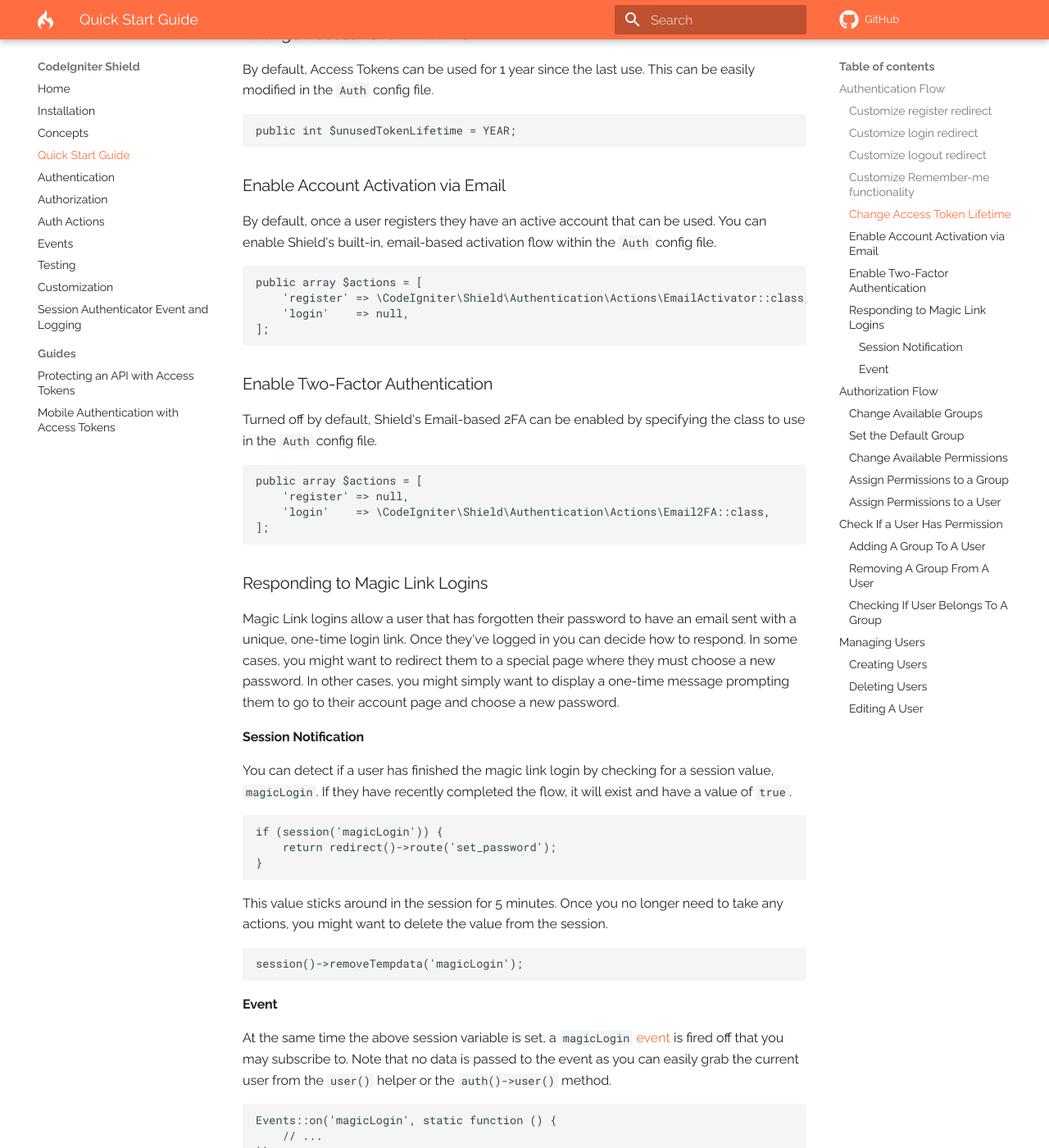
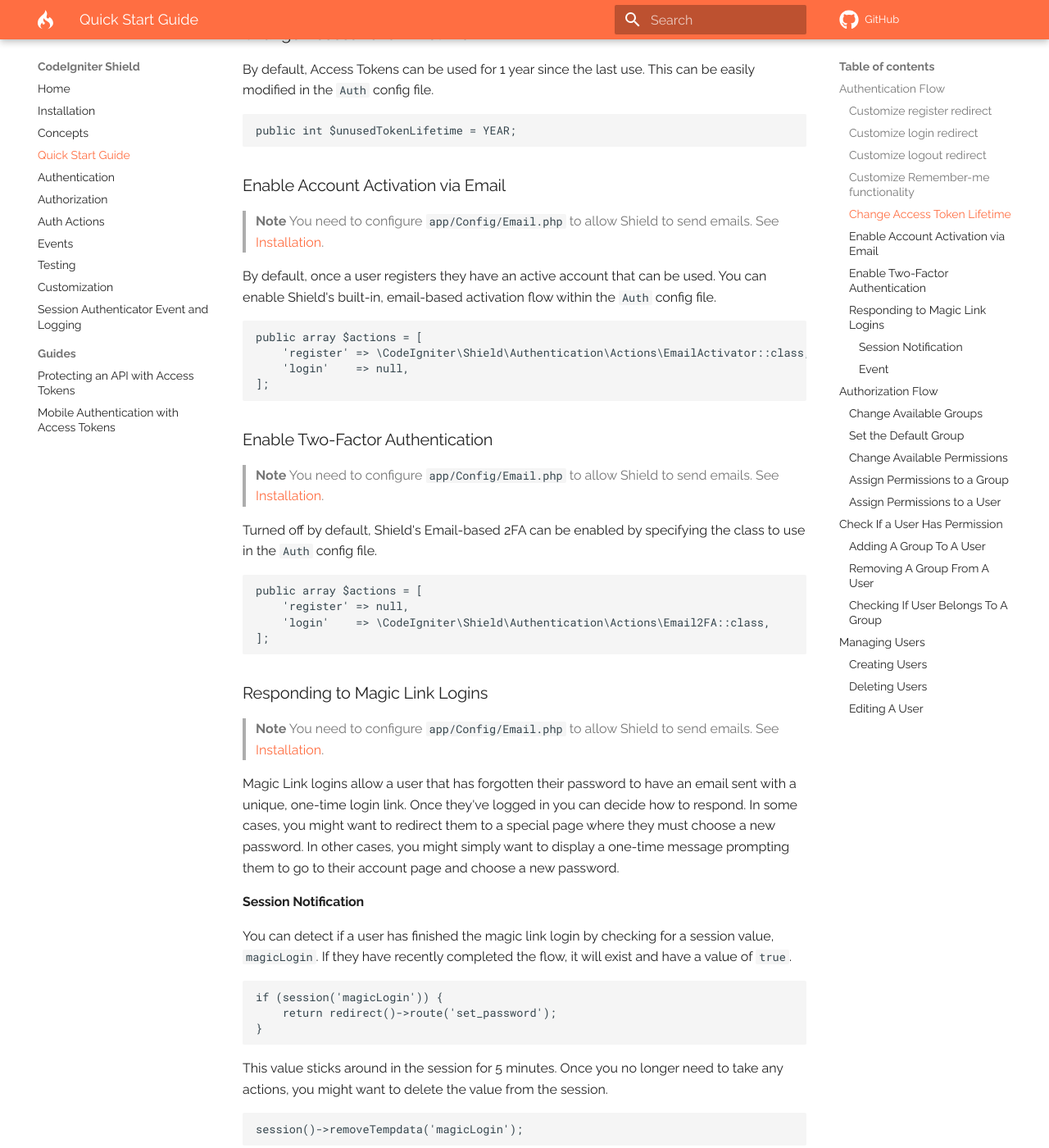
Before and after one commit to codeigniter4/shield, an MkDocs documentation site: the page built from docs/quickstart.md, in a window 1280 px wide and 1400 px high, scrolled down 2925 px. Shown: the whole window at 82% size. Built offline with MkDocs 1.6.1 and Material for MkDocs 9.7.7, drawn with Linux system fonts in a browser that asks for light colours; comment, search, counter and statistics services are not loaded; a style sheet for code colours, icons or effects is not loaded.

Commit message:
docs: add note for email sending

````diff
--- a/docs/quickstart.md
+++ b/docs/quickstart.md
@@ -109,6 +109,8 @@ public int $unusedTokenLifetime = YEAR;
 
 ### Enable Account Activation via Email
 
+> **Note** You need to configure `app/Config/Email.php` to allow Shield to send emails. See [Installation](install.md#initial-setup).
+
 By default, once a user registers they have an active account that can be used. You can enable Shield's built-in, email-based activation flow within the `Auth` config file.
 
 ```php
@@ -120,6 +122,8 @@ public array $actions = [
 
 ### Enable Two-Factor Authentication
 
+> **Note** You need to configure `app/Config/Email.php` to allow Shield to send emails. See [Installation](install.md#initial-setup).
+
 Turned off by default, Shield's Email-based 2FA can be enabled by specifying the class to use in the `Auth` config file.
 
 ```php
@@ -130,6 +134,8 @@ public array $actions = [
 ```
 
 ### Responding to Magic Link Logins
+
+> **Note** You need to configure `app/Config/Email.php` to allow Shield to send emails. See [Installation](install.md#initial-setup).
 
 Magic Link logins allow a user that has forgotten their password to have an email sent with a unique, one-time login link. Once they've logged in you can decide how to respond. In some cases, you might want to redirect them to a special page where they must choose a new password. In other cases, you might simply want to display a one-time message prompting them to go to their account page and choose a new password.
 
````
